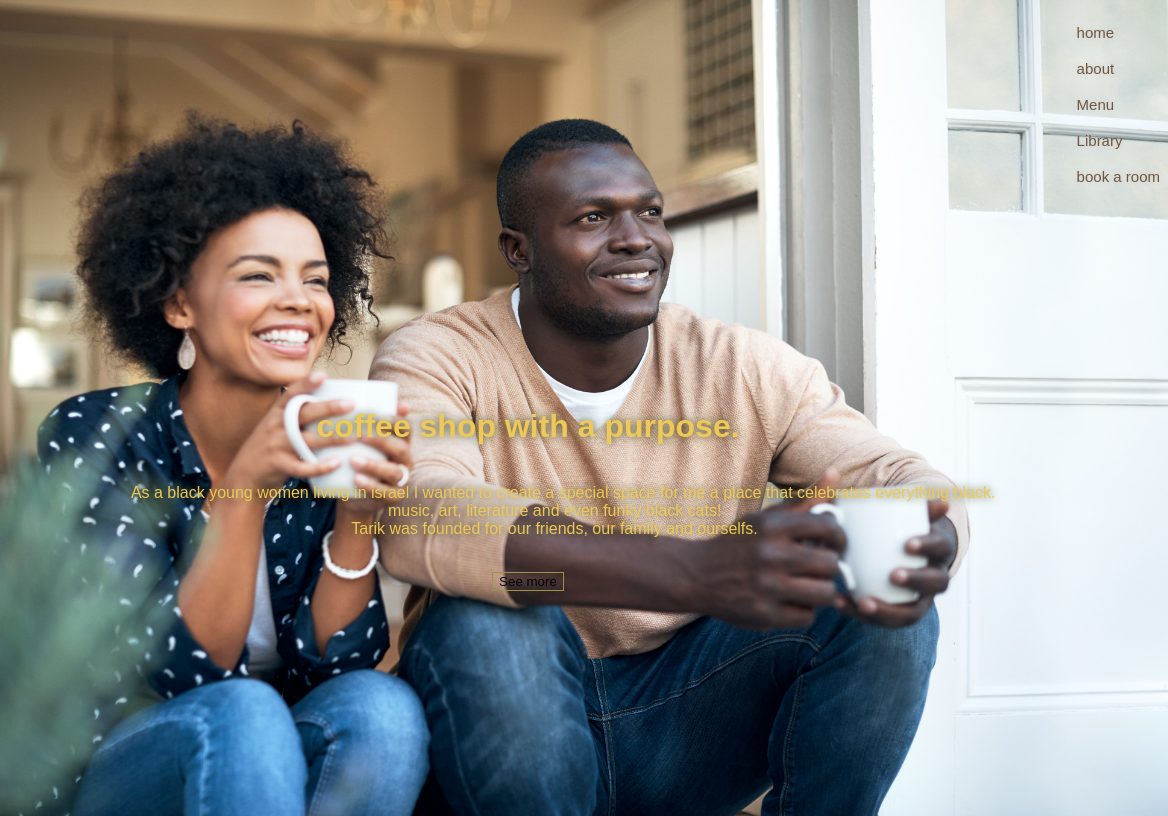
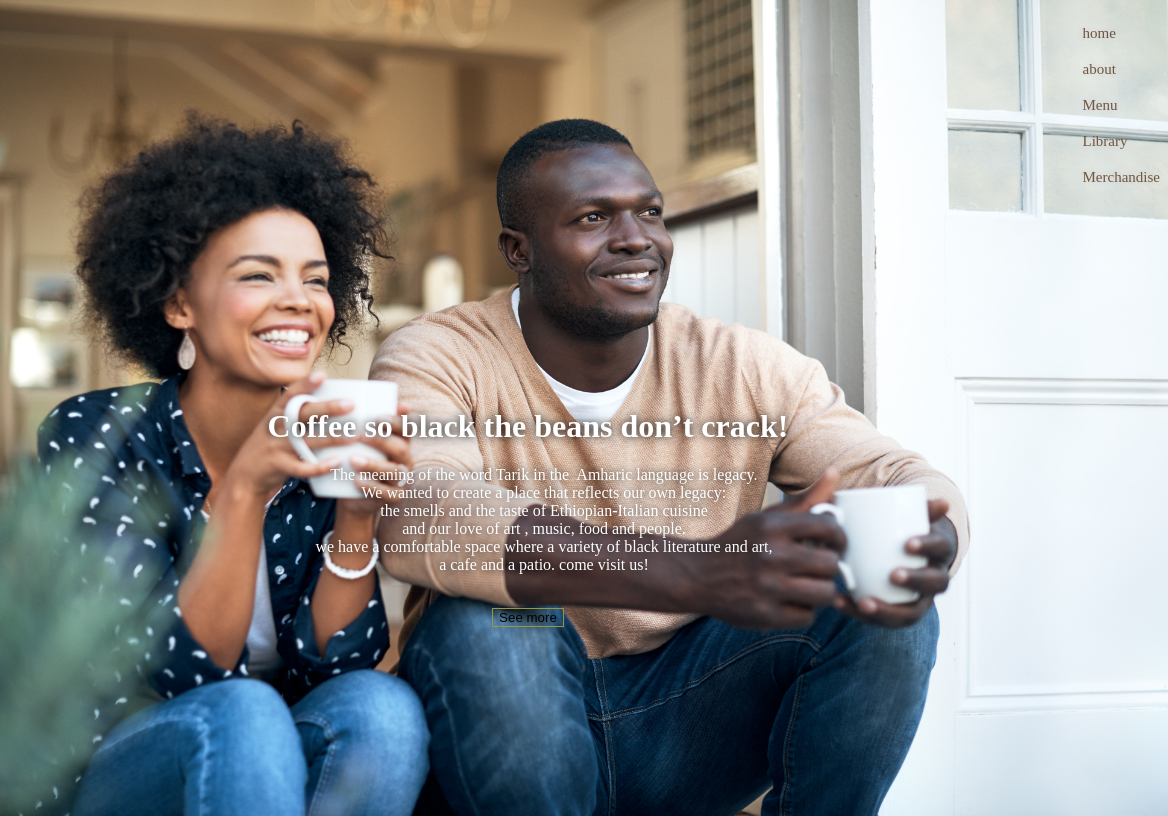
Before and after one commit to Nava-Mogos/Tarik-coffee-shop.-tech-home-assignment-, a plain HTML site: page index.html in a window 1280 px wide. Shown: the full height of the page, 112-1280 px from the left. Drawn offline with Linux system fonts and the light colour scheme.

Commit message:
Update index.html

```diff
--- a/index.html
+++ b/index.html
@@ -8,7 +8,7 @@
     <title>Document</title>
     <style>
         body {
-            font-family: Arial, Helvetica, sans-serif;
+            font-family: inherit;
             height: 100vh;
             background: url(./assets/background.jpeg);
             background-size: cover;
@@ -31,15 +31,16 @@
         #logo {
             width: 100px;
             height: 80px;
+            color: rgb(255, 255, 255);
         }
 
         #main-section {
-            color: rgb(238, 200, 88);
+            color: rgb(255, 255, 255);
             text-size-adjust: 16px;
             margin:auto;
             margin-top: 25%;
             text-align: center;
-            text-shadow: 0 0 10px rgb(81, 83, 37);
+            text-shadow: 0 0 10px rgb(0, 0, 0);
         }
 
         input{
@@ -47,7 +48,7 @@
             border: 1px solid rgb(150, 150, 72);
         }
         pre{
-            font-family: fantasy;
+            font-family: inherit;
 
 
         }
@@ -67,24 +68,25 @@
 
             <a class="link" href="#">Library</a>
 
-            <a class="link" href="#">book a room</a>
+            <a class="link" href="#">Merchandise</a>
             </pre>
 
         </nav>
     </header>
     <div id='main-section'>
-        <h1> coffee shop with a purpose. </h1>
+    <h1> Coffee so black the beans don’t crack!  </h1>
         <p>
-
             <pre>
-
-                As a black young women living in israel I wanted to create a special space for me a place that celebrates everything black.
-            music, art, literature and even funky black cats!
-            Tarik was founded for our friends, our family and ourselfs.
+        The meaning of the word Tarik in the  Amharic language is legacy.
+        We wanted to create a place that reflects our own legacy:
+        the smells and the taste of Ethiopian-Italian cuisine
+        and our love of art , music, food and people.
+        we have a comfortable space where a variety of black literature and art,
+        a cafe and a patio. come visit us!
             </pre>
-        </p>
-        <input type="button" value="See more" />
-    </div>
+    </p>
+        <input type="button" value="See more">
+   </div>
 </body>
 
 </html>
```
